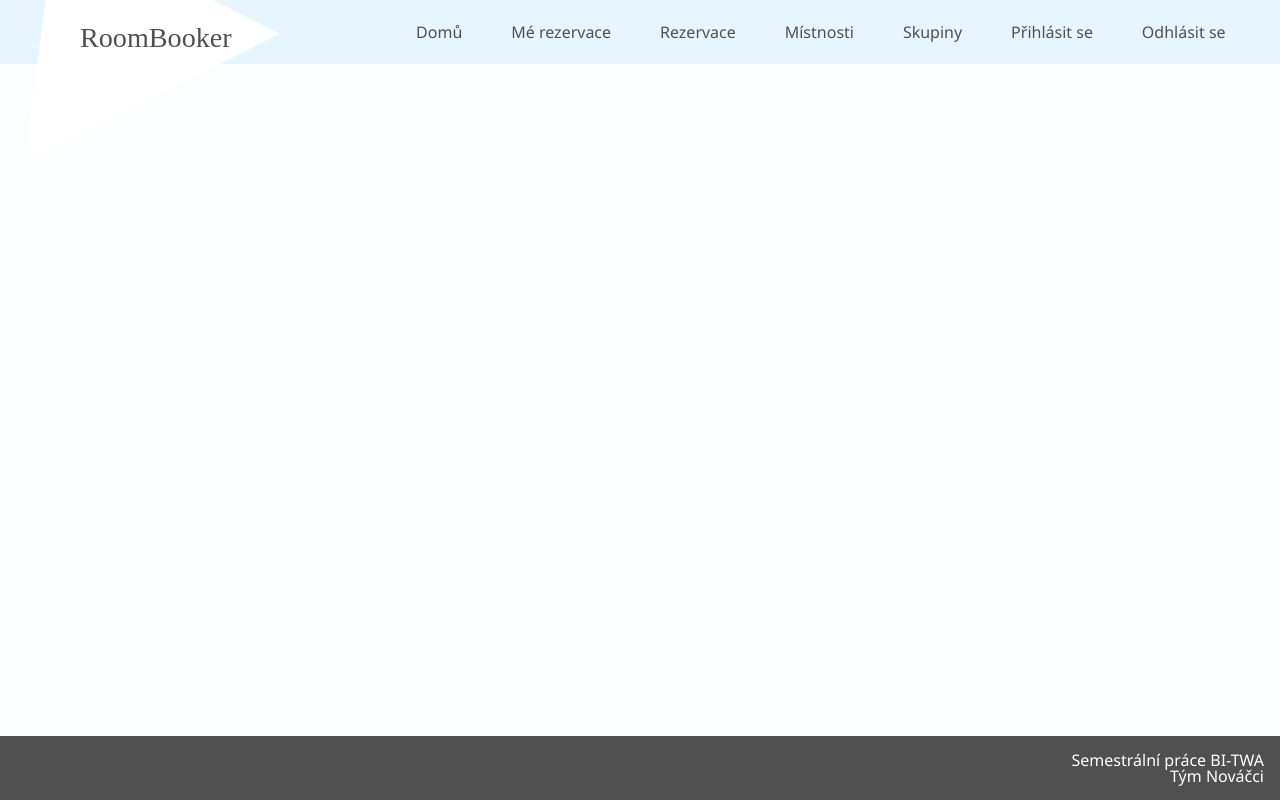
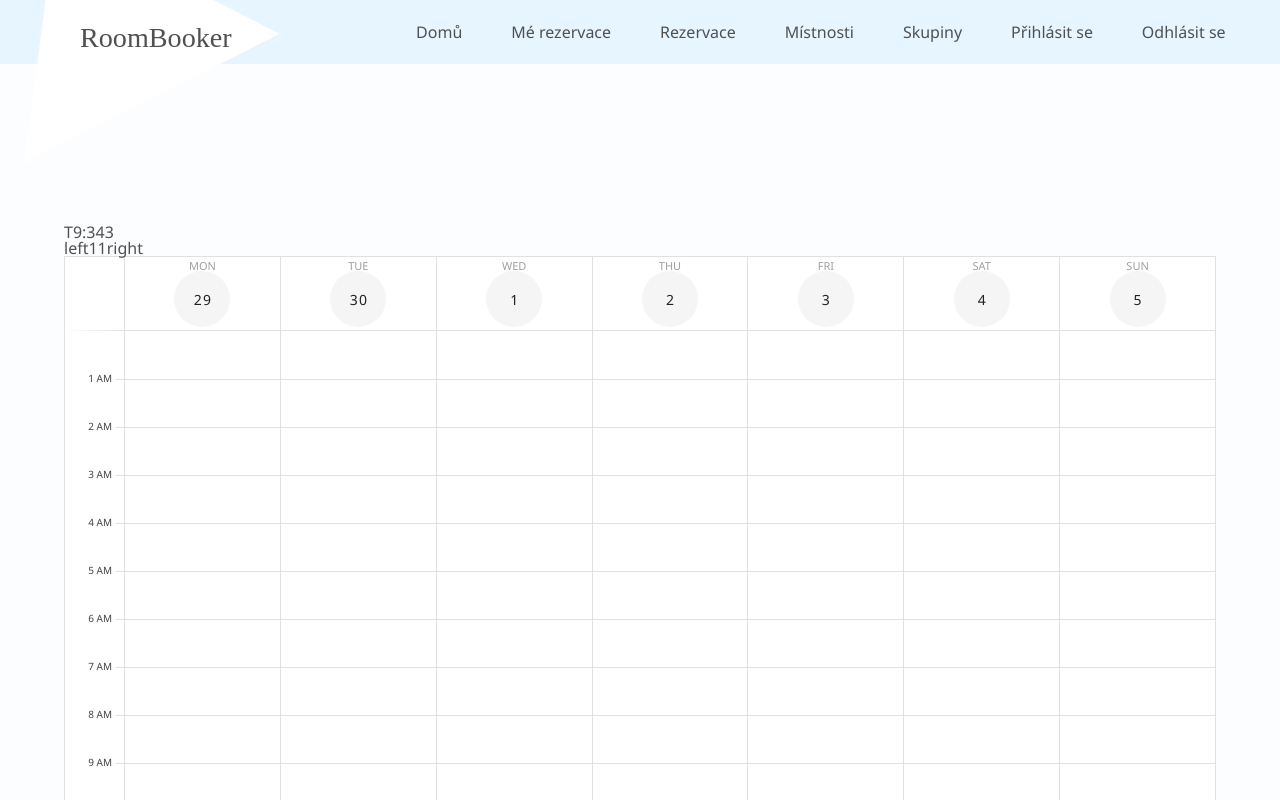
Before and after one commit to schorovajani/ctu_roombooker, a Nuxt app in the folder frontend/: page /rooms/1 in a window 1280 px wide. Shown: the top 800 px of the page. Built offline with nearby package versions, Linux system fonts and the light colour scheme; a web font is replaced by a local one.

Commit message:
Add calendar

```diff
--- /dev/null
+++ b/frontend/pages/rooms/_id/index.vue
@@ -0,0 +1,60 @@
+<template>
+  <section>
+    <div>
+      <h2>{{ building }}:{{ room }}</h2>
+      <div>
+        <button>left</button>
+        <span>{{ month }}</span>
+        <button>right</button>
+      </div>
+    </div>
+    <v-calendar
+      ref="calendar"
+      type="week"
+      :now="today"
+      :weekdays="weekdays"
+      :events="events"
+    ></v-calendar>
+  </section>
+</template>
+
+<script>
+export default {
+  data() {
+    return {
+      building: 'T9',
+      room: '343',
+      now: new Date('2021-12-15'),
+      weekdays: [1, 2, 3, 4, 5, 6, 0],
+      color: 'red',
+      events: [
+        {
+          name: 'title1',
+          start: '2021-12-22 09:00',
+          end: '2021-12-22 11:00',
+        },
+        {
+          name: 'title2',
+          start: '2021-12-21 14:00',
+          end: '2021-12-21 15:00',
+        },
+      ],
+    }
+  },
+  computed: {
+    today() {
+      return this.now.toISOString().substring(0, 10)
+    },
+    month() {
+      return this.now.getMonth()
+    },
+  },
+}
+</script>
+
+<style scoped>
+section {
+  margin: 10rem auto;
+  width: 90%;
+}
+</style>
--- /dev/null
+++ b/frontend/pages/rooms/index.vue
@@ -0,0 +1,10 @@
+<template>
+  <RoomsCard />
+</template>
+
+<script>
+import RoomsCard from '~/components/rooms/RoomsCard.vue'
+export default {
+  components: { RoomsCard },
+}
+</script>
```
